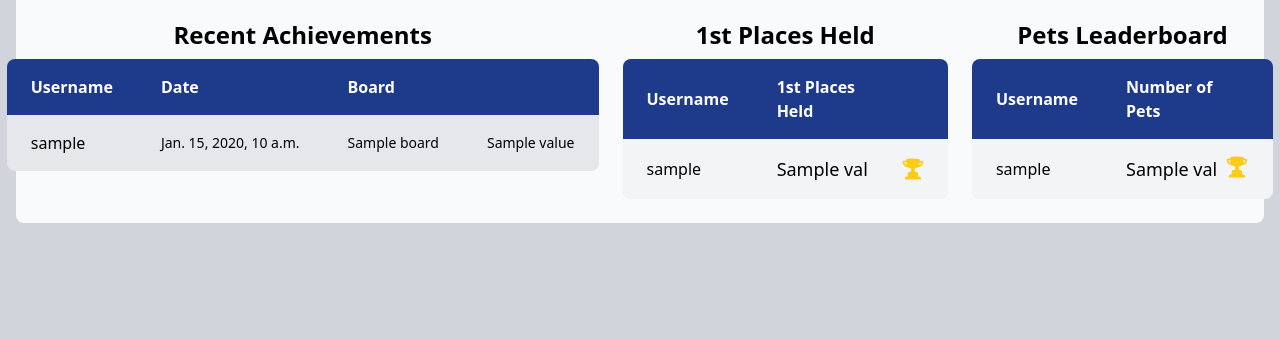
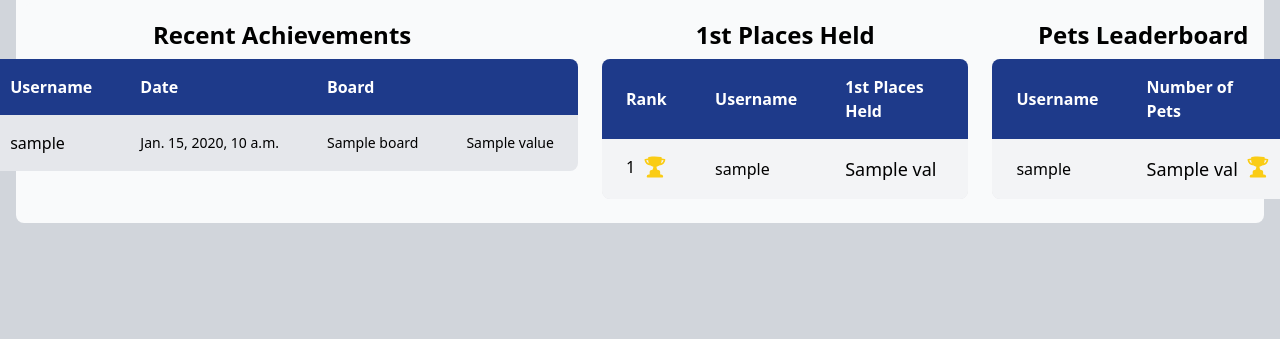
Before and after one commit to Unthinking-Majority/unthinking-majority-website, a Django app: template main/templates/landing.html in a window 1280 px wide. Shown: the part 461-800 px from the top of the page. Run offline with Django 3.2, Linux system fonts and the light colour scheme; the template is opened without the code that fills it: most values are stand-ins (such as "Sample title", 1, 10 or a date in 2020); some libraries are stand-ins or nearby versions.

Commit message:
added rank column to 1st_places_held.html

```diff
--- a/main/templates/dashboard/1st_places_held.html
+++ b/main/templates/dashboard/1st_places_held.html
@@ -5,27 +5,23 @@
     <thead class="bg-blue-900 rounded-lg">
     <tr class="text-white">
         <th class="text-md px-6 py-4 text-left">
+            Rank
+        </th>
+        <th class="text-md px-6 py-4 text-left">
             Username
         </th>
         <th class="text-md px-6 py-4 text-left">
             1st Places Held
-        </th>
-        <th class="text-md px-6 py-4 text-left">
         </th>
     </tr>
     </thead>
     <tbody>
     {% for fp in first_places %}
         <tr class="odd:bg-gray-100">
-            <td class="px-6 py-4 whitespace-nowrap">
-                {{ fp.user.username }}
-            </td>
-            <td class="text-sm font-light px-6 py-4 whitespace-nowrap">
-                <div class="flex justify-center">
-                    <p class="pr-2 text-lg font-normal">{{ fp.val }}</p>
+            <td class="flex px-6 py-4 whitespace-nowrap">
+                <div class="mr-2">
+                    {{ forloop.counter }}
                 </div>
-            </td>
-            <td>
                 {% if forloop.counter0 == 0 %}
                     <svg viewBox="0 0 24 24" class="text-yellow-400 fill-current w-6 h-6">
                         <path d="M5.166 2.621v.858c-1.035.148-2.059.33-3.071.543a.75.75 0 00-.584.859 6.753 6.753 0 006.138 5.6 6.73 6.73 0 002.743 1.346A6.707 6.707 0 019.279 15H8.54c-1.036 0-1.875.84-1.875 1.875V19.5h-.75a2.25 2.25 0 00-2.25 2.25c0 .414.336.75.75.75h15a.75.75 0 00.75-.75 2.25 2.25 0 00-2.25-2.25h-.75v-2.625c0-1.036-.84-1.875-1.875-1.875h-.739a6.706 6.706 0 01-1.112-3.173 6.73 6.73 0 002.743-1.347 6.753 6.753 0 006.139-5.6.75.75 0 00-.585-.858 47.077 47.077 0 00-3.07-.543V2.62a.75.75 0 00-.658-.744 49.22 49.22 0 00-6.093-.377c-2.063 0-4.096.128-6.093.377a.75.75 0 00-.657.744zm0 2.629c0 1.196.312 2.32.857 3.294A5.266 5.266 0 013.16 5.337a45.6 45.6 0 012.006-.343v.256zm13.5 0v-.256c.674.1 1.343.214 2.006.343a5.265 5.265 0 01-2.863 3.207 6.72 6.72 0 00.857-3.294z"/>
@@ -40,6 +36,14 @@
                     </svg>
                 {% endif %}
             </td>
+            <td class="px-6 py-4 whitespace-nowrap">
+                {{ fp.user.username }}
+            </td>
+            <td class="text-sm font-light px-6 py-4 whitespace-nowrap">
+                <div class="flex justify-center">
+                    <p class="pr-2 text-lg font-normal">{{ fp.val }}</p>
+                </div>
+            </td>
         </tr>
 
     {% endfor %}
```
